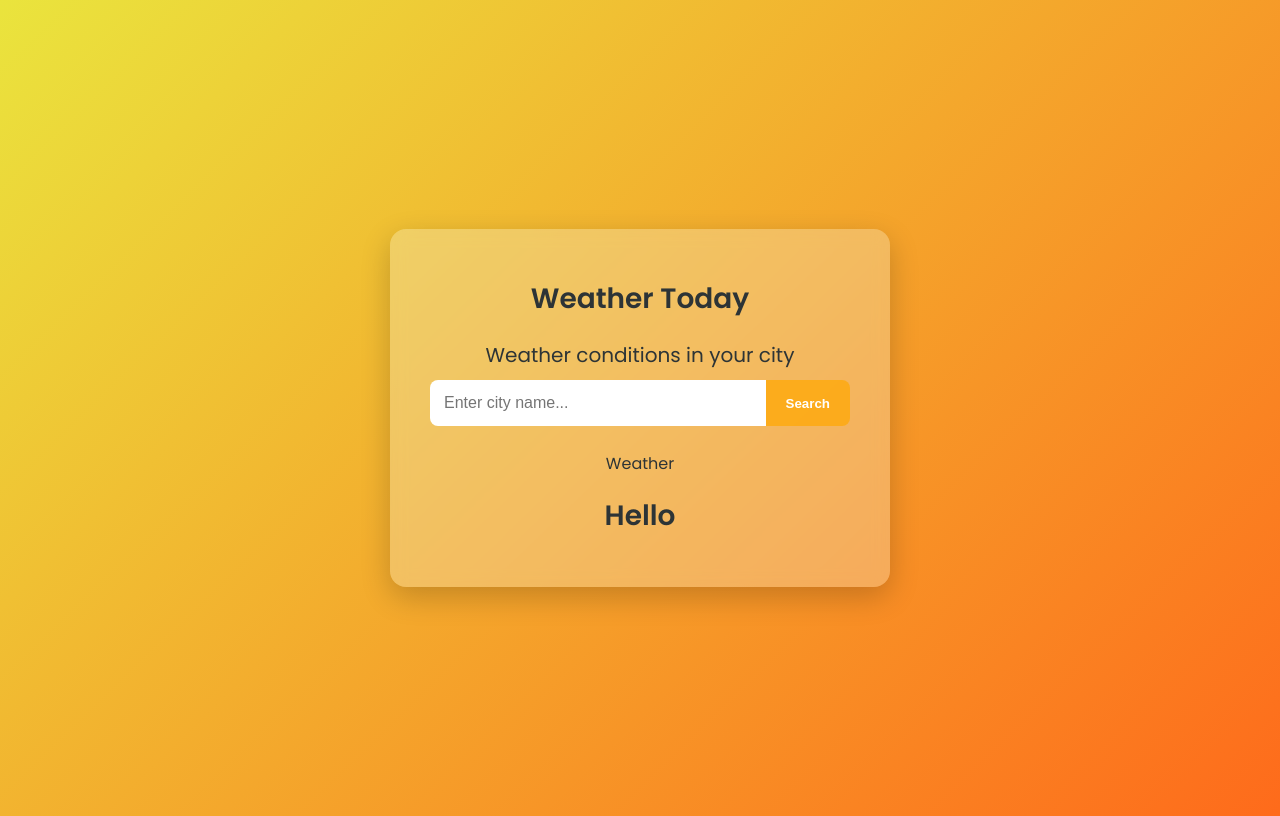
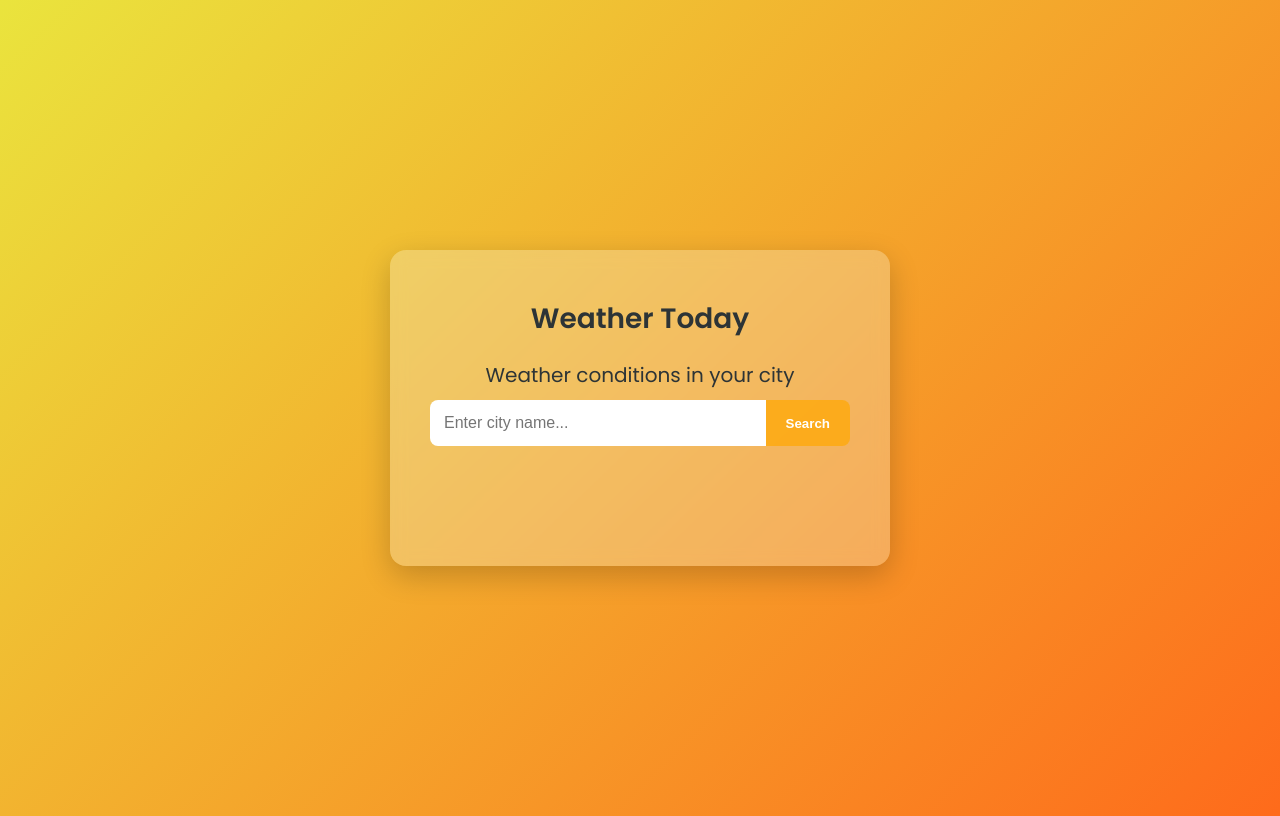
Before and after one commit to DgharMohamed/Prototype-Simple-Weather-App, a plain HTML site: page index.html in a window 1280 px wide. Drawn offline with Linux system fonts and the light colour scheme.

Commit message:
Update index.html

```diff
--- a/index.html
+++ b/index.html
@@ -14,8 +14,7 @@
       <input type="text" id="cityInput" placeholder="Enter city name..." />
       <button id="searchBtn">Search</button>
     </div>
-<span>Weather</span>
-    <h1>Hello</h1>
+<br><br>
     <div class="weather" id="weather">
       <div class="date" id="date">
 
```
